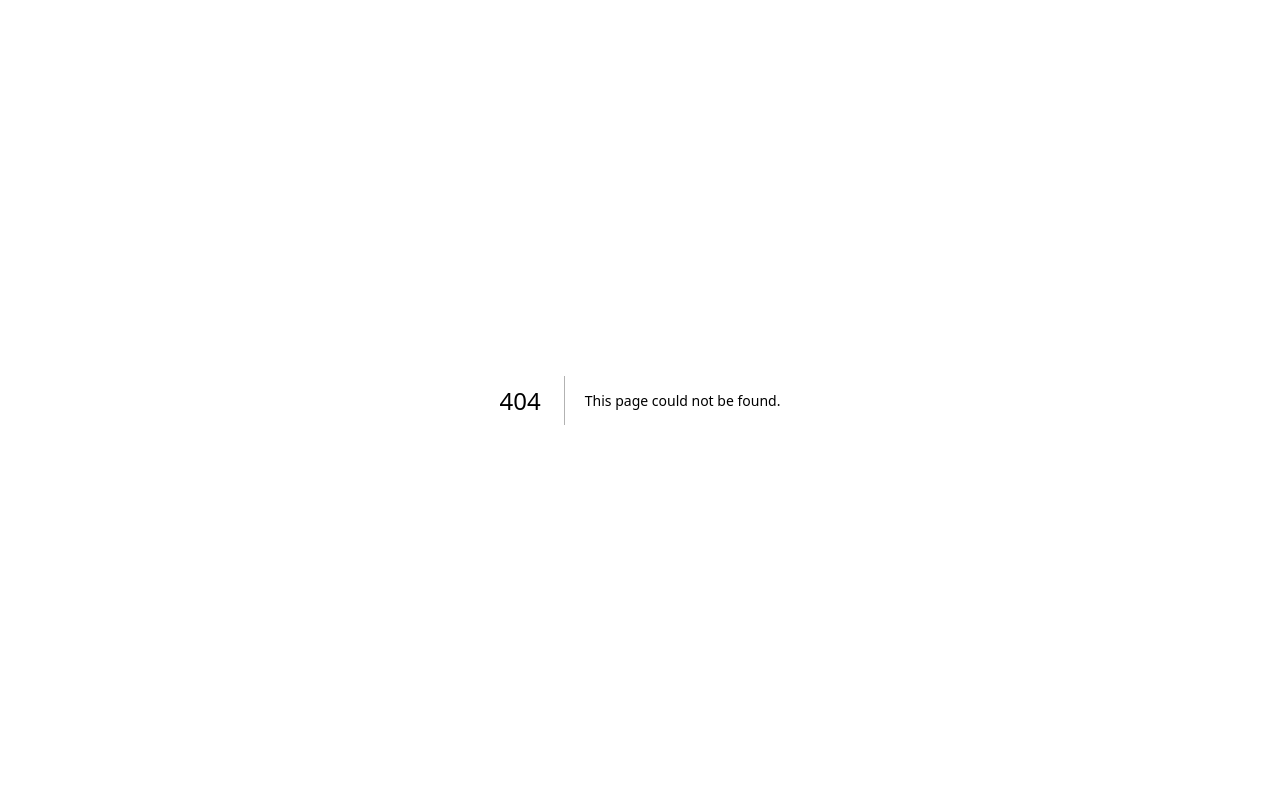
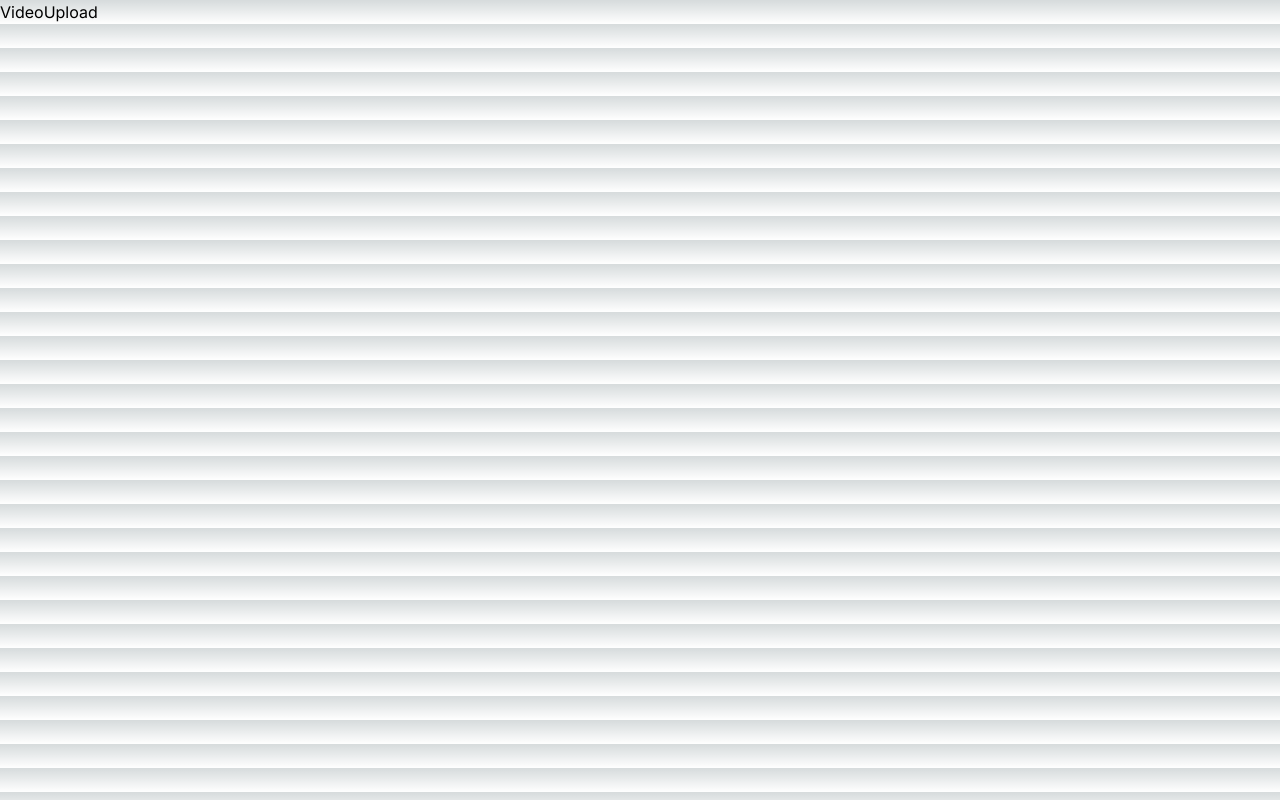
Before and after one commit to sachin3104/SocialLens-NEXT, a Next.js app: page /video-upload in a window 1280 px wide. Before the commit this address had no page. Built offline with nearby package versions, Linux system fonts and the light colour scheme.

Commit message:
added Pages

```diff
--- /dev/null
+++ b/app/(app)/video-upload/page.tsx
@@ -0,0 +1,9 @@
+import React from 'react'
+
+function VideoUpload() {
+  return (
+    <div>VideoUpload</div>
+  )
+}
+
+export default VideoUpload
```
Also changed, not shown: app/(app)/home/page.tsx (added, +9 -0 lines), app/(app)/social-share/page.tsx (added, +9 -0 lines).
